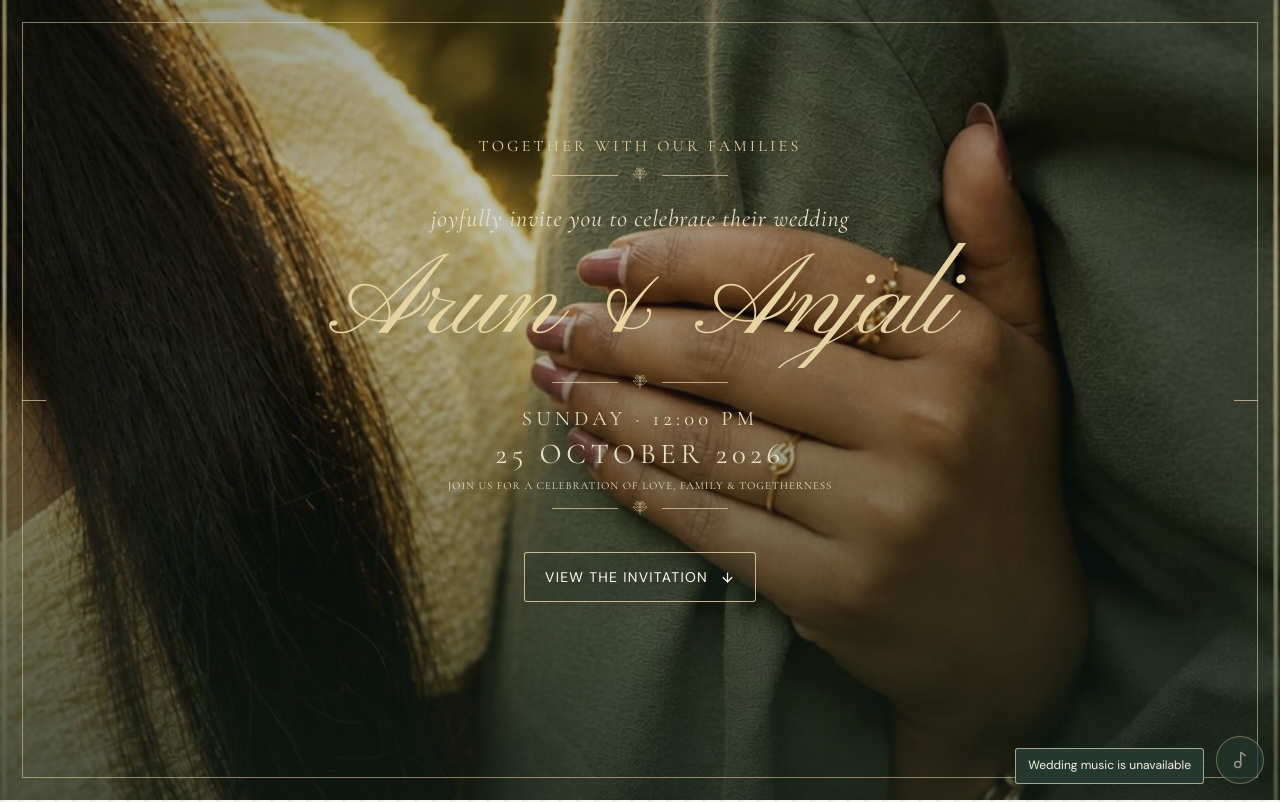
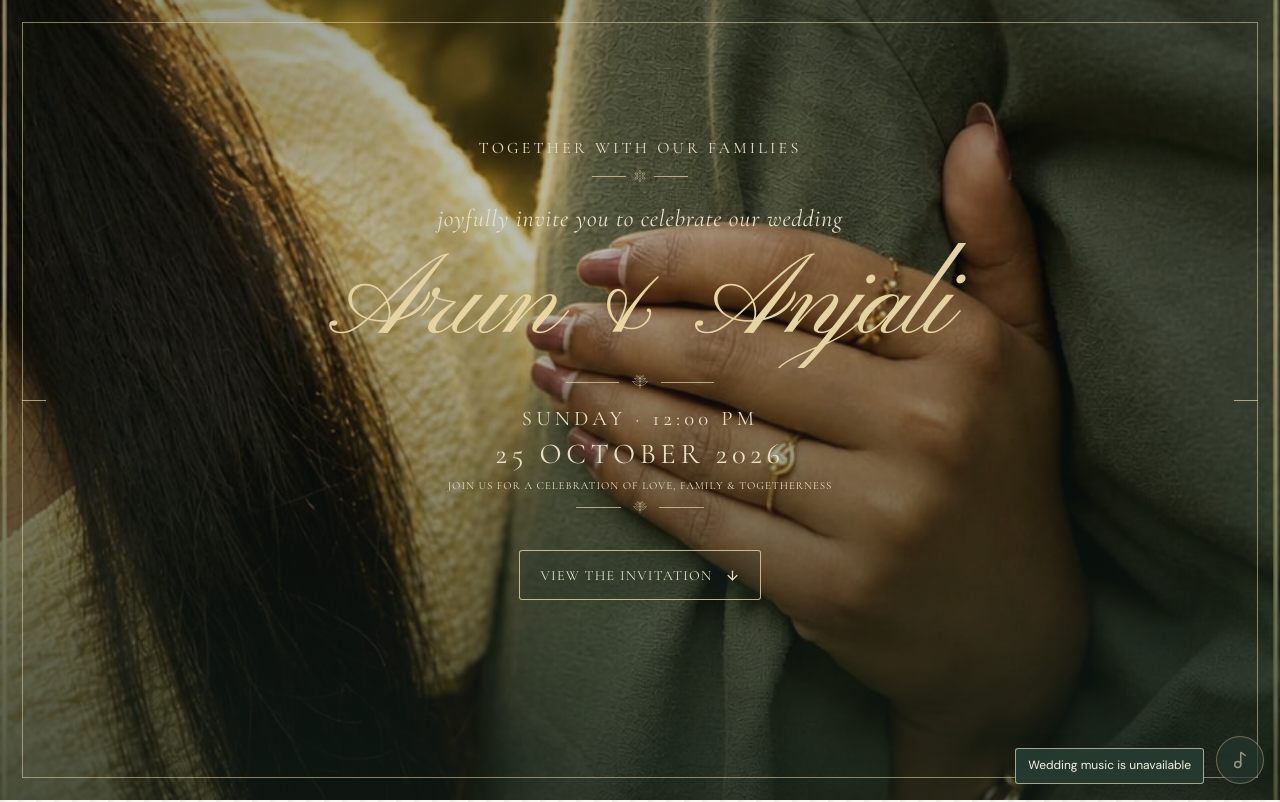
Before and after one commit to AKHILMG3/wed, a React (Vite) app in the folder Wedding_Invitation/: page / in a window 1280 px wide. Shown: the top 802 px of the page. Built offline with nearby package versions, Linux system fonts and the light colour scheme; no server answers; the database is empty.

Commit message:
update project

```diff
--- a/Wedding_Invitation/src/App.jsx
+++ b/Wedding_Invitation/src/App.jsx
@@ -26,19 +26,32 @@ function getWishSubmitErrorMessage(error) {
 }
 
 function CoverDivider({ variant }) {
+  const isFlower = variant === "flower";
   return (
     <div className={`cover__ornament cover__ornament--${variant}`} aria-hidden="true">
       <span className="cover__ornament-line" />
-      <svg viewBox="0 0 48 24" fill="none">
-        <g stroke="currentColor" strokeWidth=".8" strokeLinecap="round" strokeLinejoin="round">
-          <path d="M24 22C24 15 24 8 24 2" />
-          <path d="M24 17C19 17 16 14 13 10C18 10 22 12 24 16" />
-          <path d="M24 17C29 17 32 14 35 10C30 10 26 12 24 16" />
-          <path d="M24 11C20 11 17.5 8 16 5C20 5 23 7.5 24 10" />
-          <path d="M24 11C28 11 30.5 8 32 5C28 5 25 7.5 24 10" />
-          <path d="M24 6C21 5.5 19 3.5 18.5 1.5C21.5 1.5 23 3.2 24 5" />
-          <path d="M24 6C27 5.5 29 3.5 29.5 1.5C26.5 1.5 25 3.2 24 5" />
-        </g>
+      <svg viewBox={isFlower ? "0 0 24 24" : "0 0 48 24"} fill="none">
+        {isFlower ? (
+          <g stroke="currentColor" strokeWidth=".7">
+            <ellipse cx="12" cy="6" rx="1.5" ry="2.5" />
+            <ellipse cx="12" cy="6" rx="1.5" ry="2.5" transform="rotate(60 12 12)" />
+            <ellipse cx="12" cy="6" rx="1.5" ry="2.5" transform="rotate(120 12 12)" />
+            <ellipse cx="12" cy="6" rx="1.5" ry="2.5" transform="rotate(180 12 12)" />
+            <ellipse cx="12" cy="6" rx="1.5" ry="2.5" transform="rotate(240 12 12)" />
+            <ellipse cx="12" cy="6" rx="1.5" ry="2.5" transform="rotate(300 12 12)" />
+            <circle cx="12" cy="12" r=".8" />
+          </g>
+        ) : (
+          <g stroke="currentColor" strokeWidth=".75" strokeLinecap="round" strokeLinejoin="round">
+            <path d="M24 22C24 15 24 8 24 2" />
+            <path d="M24 18C19 18 15 15 12 11C17 11 21 13 24 17" />
+            <path d="M24 18C29 18 33 15 36 11C31 11 27 13 24 17" />
+            <path d="M24 12C20 12 17 9 15 6C19 6 22 8 24 11" />
+            <path d="M24 12C28 12 31 9 33 6C29 6 26 8 24 11" />
+            <path d="M24 7C21 6 19 4 18.5 2C21 2.5 23 4 24 6" />
+            <path d="M24 7C27 6 29 4 29.5 2C27 2.5 25 4 24 6" />
+          </g>
+        )}
       </svg>
       <span className="cover__ornament-line" />
     </div>
@@ -281,7 +294,7 @@ function App() {
         <div className="cover__content">
           <p className="eyebrow cover__eyebrow">{wedding.copy.coverEyebrow}</p>
           <CoverDivider variant="flower" />
-          <p className="cover__invitation">joyfully invite you to celebrate their wedding</p>
+          <p className="cover__invitation">{wedding.copy.coverIntro}</p>
           <h1 className="cover__names shine">Arun &amp; Anjali</h1>
           <span className="cover__ampersand" aria-hidden="true">&</span>
           <CoverDivider variant="sprig" />
@@ -373,7 +386,7 @@ function App() {
         {playing && !musicMuted ? <Pause size={17} /> : <Music2 size={18} />}
         {playing && !musicMuted && <i className="music-button__equalizer" aria-hidden="true"><b /><b /><b /></i>}
       </button>
-      {(musicPlaybackError || musicUnavailable) && <span className="music-button__notice" role="status">{musicUnavailable ? wedding.copy.musicUnavailable : wedding.copy.musicPlaybackError}</span>}
+      {(musicPlaybackError || musicUnavailable || !playing) && <span className="music-button__notice" role="status">{musicUnavailable ? wedding.copy.musicUnavailable : musicPlaybackError ? wedding.copy.musicPlaybackError : wedding.copy.musicTapToPlay}</span>}
       <audio ref={audioRef} src={wedding.media.music || undefined} preload="metadata" loop onPlay={() => { setPlaying(true); setMusicPlaybackError(false); }} onPause={() => setPlaying(false)} onVolumeChange={(event) => { musicMutedRef.current = event.currentTarget.muted; setMusicMuted(event.currentTarget.muted); }} onError={() => { setPlaying(false); setMusicUnavailable(true); }} />
 
       {wishDialogOpen && (
--- a/Wedding_Invitation/src/invitation.css
+++ b/Wedding_Invitation/src/invitation.css
@@ -329,21 +329,26 @@ body { font-size: 16px; }
 
 /* Cover typography tuned to the reference invitation. */
 .cover__content { width: min(94%, 900px); }
-.cover__eyebrow { color: #E2D0A5; font-family: "Cormorant Garamond", Georgia, serif; font-size: clamp(.8rem, 1.25vw, 1rem); font-weight: 400; letter-spacing: .2em; }
+.cover__eyebrow { color: #E8DFC7; font-family: "Cormorant Garamond", Georgia, serif; font-size: clamp(.8rem, 1.25vw, 1rem); font-weight: 400; letter-spacing: .2em; }
 .cover__invitation { margin-top: 1.2rem; color: #E8DFC7; font-family: "Cormorant Garamond", Georgia, serif; font-size: clamp(1.05rem, 2.15vw, 1.5rem); font-style: italic; font-weight: 400; letter-spacing: .035em; line-height: 1.25; }
 .cover__names { max-width: 100%; margin: .6rem auto 0; color: #E2D0A5; background: linear-gradient(105deg, #E2D0A5 0%, #E9D6A2 46%, #E2D0A5 100%); background-clip: text; -webkit-background-clip: text; font-family: "Edwardian Script ITC", "Pinyon Script", cursive; font-size: clamp(3.05rem, 11.2vw, 7.25rem); font-weight: 400; letter-spacing: -.025em; line-height: 1.08; white-space: nowrap; -webkit-text-fill-color: transparent; }
 .cover .shine { color: #E2D0A5; background: linear-gradient(105deg, #E2D0A5 0%, #E9D6A2 46%, #E2D0A5 100%); background-clip: text; -webkit-background-clip: text; -webkit-text-fill-color: transparent; }
 .cover__ampersand { display: none; }
-.cover__ornament { display: flex; width: min(176px, 46vw); align-items: center; justify-content: center; gap: .45rem; color: #E2D0A5; line-height: 1; }
+.cover__ornament { display: flex; width: min(144px, 42vw); align-items: center; justify-content: center; gap: .4rem; color: #E2D0A5; line-height: 1; }
 .cover__ornament-line { display: block; height: 1px; flex: 1 1 auto; background: rgba(226, 208, 165, .72); }
 .cover__ornament svg { display: block; width: 30px; height: 18px; flex: 0 0 30px; overflow: visible; }
+.cover__ornament--flower { width: min(96px, 29vw); gap: .35rem; }
+.cover__ornament--flower svg { width: 16px; height: 16px; flex-basis: 16px; }
 .cover__ornament--flower { margin: .45rem auto .7rem; }
-.cover__ornament--sprig { margin: .3rem auto .1rem; }
-.cover__ornament--bottom { margin: .35rem auto 0; }
+.cover__ornament--sprig { width: min(148px, 43vw); margin: .3rem auto .1rem; }
+.cover__ornament--bottom { width: min(128px, 39vw); margin: .35rem auto 0; }
+.cover__ornament--bottom svg { width: 26px; height: 16px; flex-basis: 26px; }
 .cover__date { display: flex; flex-direction: column; gap: .28rem; margin: 1rem 0 0; color: #E8DFC7; font-family: "Cormorant Garamond", Georgia, serif; font-size: clamp(1.28rem, 2.4vw, 1.8rem); font-weight: 400; letter-spacing: .17em; line-height: 1.2; text-transform: uppercase; }
 .cover__date span { margin: 0; color: #E8DFC7; font-family: "Cormorant Garamond", Georgia, serif; font-size: .72em; font-weight: 400; letter-spacing: .2em; }
 .cover__date span + span { font-size: 1em; letter-spacing: .16em; }
 .cover__motto { max-width: 100%; margin: .45rem auto 0; color: #E8DFC7; font-family: "Cormorant Garamond", Georgia, serif; font-size: clamp(.55rem, .9vw, .68rem); font-weight: 400; letter-spacing: .09em; line-height: 1.4; text-align: center; text-wrap: balance; }
+.cover .open-button { color: #E8DFC7; font-family: "Cormorant Garamond", Georgia, serif; border-color: rgba(226, 208, 165, .84); }
+.cover .open-button:hover { color: var(--ink); }
 @media (max-width: 700px) {
   .cover__names { font-size: clamp(2.85rem, 12.2vw, 5rem); }
   .cover__invitation { font-size: clamp(1.02rem, 4.5vw, 1.3rem); }
```
